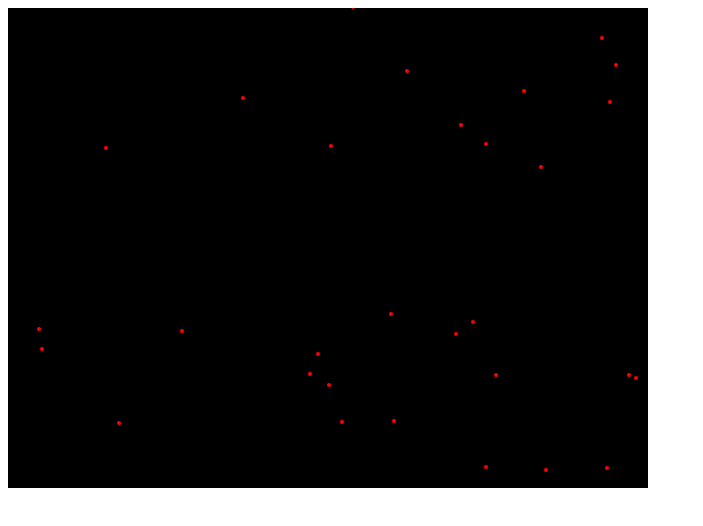
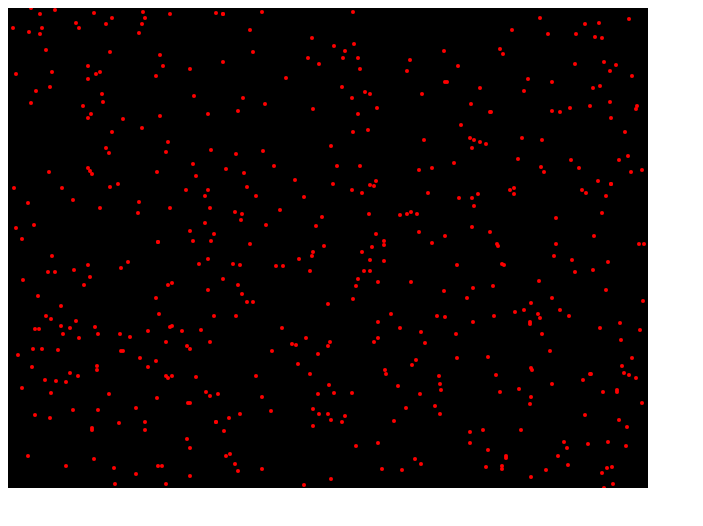
Before and after one commit to gridsane/yandex-shri, a plain HTML site: page 3-brownian/index.html in a window 1280 px wide. Shown: the whole page, without its empty margins (0-703 px from the left). Drawn offline with nearby package versions, Linux system fonts and the light colour scheme.

Commit message:
brownian particle respect boundaries

```diff
--- a/3-brownian/index.html
+++ b/3-brownian/index.html
@@ -47,6 +47,28 @@
 
           function loop() {
             for (var i = 0; i < COUNT; i++) {
+              // boundaries
+              if (p[i].x > WIDTH - R) {
+                p[i].x = WIDTH - R;
+                p[i].vx *= -1;
+              }
+
+              if (p[i].x < R) {
+                p[i].x = R;
+                p[i].vx *= -1;
+              }
+
+              if (p[i].y > HEIGHT - R) {
+                p[i].y = HEIGHT - R;
+                p[i].vy *= -1;
+              }
+
+              if (p[i].y < R) {
+                p[i].y = R;
+                p[i].vy *= -1;
+              }
+
+              // step
               p[i].x += p[i].vx;
               p[i].y += p[i].vy;
 
```
